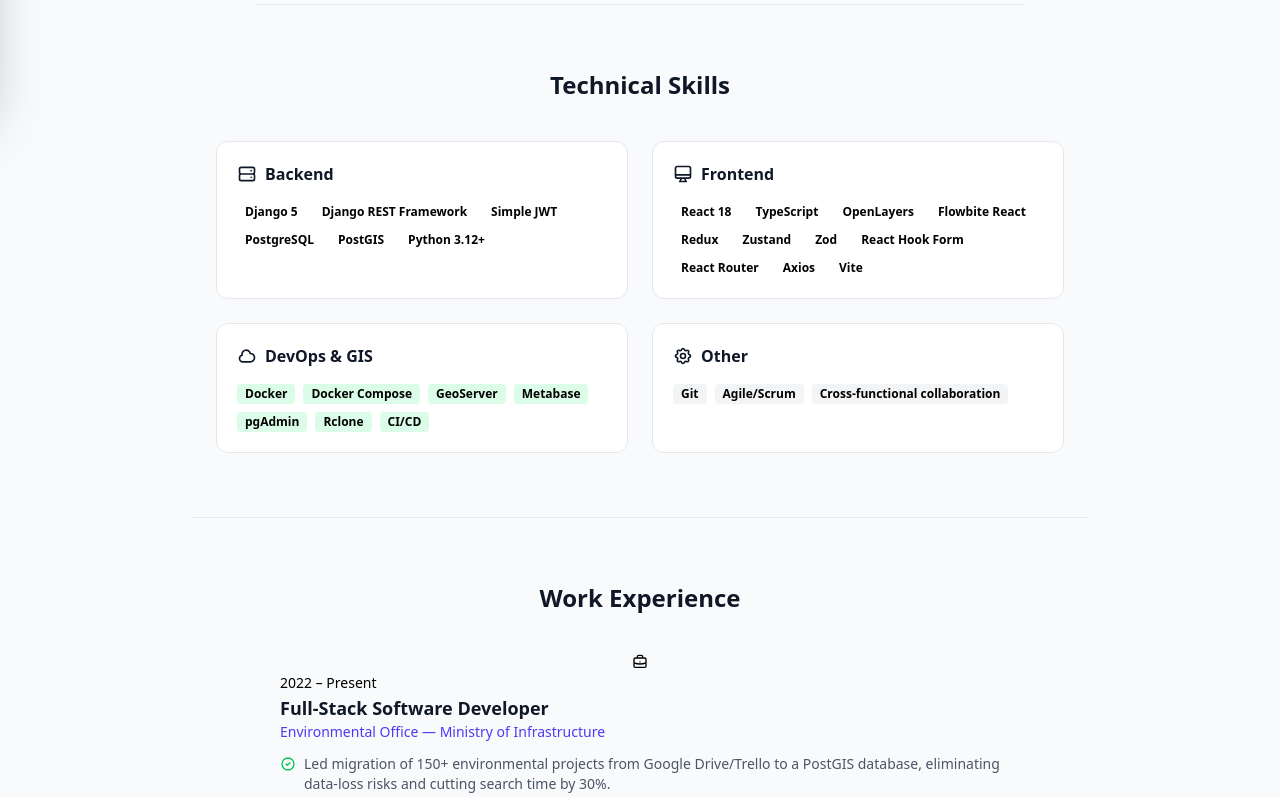
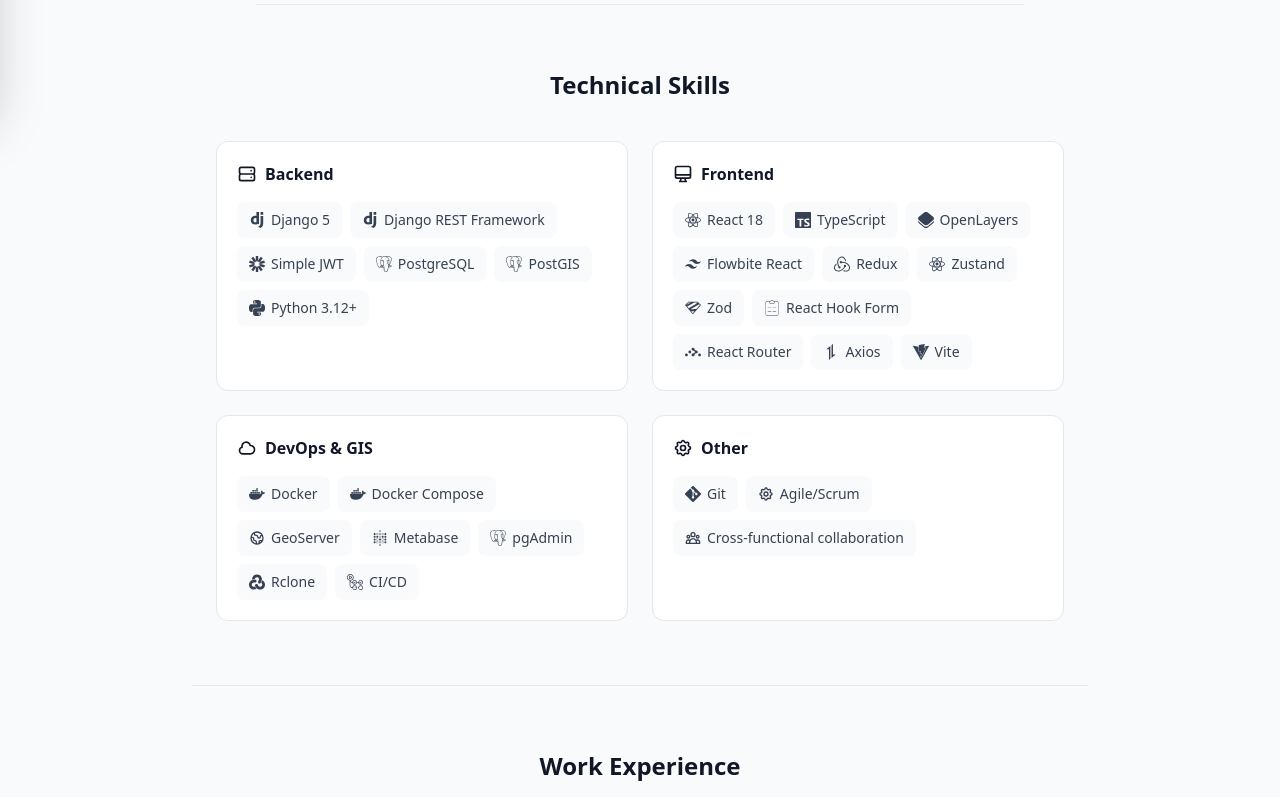
Before and after one commit to Joaquin-Montorsi/landing_cv, a React (Vite) app: page / in a window 1280 px wide. Shown: the part 690-1487 px from the top of the page. Built offline with nearby package versions, Linux system fonts and the light colour scheme.

Commit message:
feat(style): :lipstick: redecorate tecnical skills items

```diff
--- a/src/components/Skills.jsx
+++ b/src/components/Skills.jsx
@@ -1,17 +1,70 @@
-import { Badge } from "flowbite-react"
 import {
   HiOutlineServer,
   HiOutlineDesktopComputer,
   HiOutlineCloud,
   HiOutlineCog,
+  HiOutlineGlobe,
+  HiOutlineUserGroup,
+  HiOutlineCode,
 } from "react-icons/hi"
+import {
+  SiDjango,
+  SiJsonwebtokens,
+  SiPostgresql,
+  SiPython,
+  SiReact,
+  SiTypescript,
+  SiOpenlayers,
+  SiRedux,
+  SiZod,
+  SiReacthookform,
+  SiReactrouter,
+  SiAxios,
+  SiVite,
+  SiDocker,
+  SiMetabase,
+  SiRclone,
+  SiGithubactions,
+  SiGit,
+  SiTailwindcss,
+} from "react-icons/si"
 import { skills } from "../data"
 
+const skillIcons = {
+  "Django 5": SiDjango,
+  "Django REST Framework": SiDjango,
+  "Simple JWT": SiJsonwebtokens,
+  "PostgreSQL": SiPostgresql,
+  "PostGIS": SiPostgresql,
+  "Python 3.12+": SiPython,
+  "React 18": SiReact,
+  "TypeScript": SiTypescript,
+  "OpenLayers": SiOpenlayers,
+  "Flowbite React": SiTailwindcss,
+  "Redux": SiRedux,
+  "Zustand": SiReact,
+  "Zod": SiZod,
+  "React Hook Form": SiReacthookform,
+  "React Router": SiReactrouter,
+  "Axios": SiAxios,
+  "Vite": SiVite,
+  "Docker": SiDocker,
+  "Docker Compose": SiDocker,
+  "GeoServer": HiOutlineGlobe,
+  "Metabase": SiMetabase,
+  "pgAdmin": SiPostgresql,
+  "Rclone": SiRclone,
+  "CI/CD": SiGithubactions,
+  "Git": SiGit,
+  "Agile/Scrum": HiOutlineCog,
+  "Cross-functional collaboration": HiOutlineUserGroup,
+}
+
 const categories = [
-  { key: "backend", label: "Backend", icon: HiOutlineServer, color: "purple" },
-  { key: "frontend", label: "Frontend", icon: HiOutlineDesktopComputer, color: "blue" },
-  { key: "devops", label: "DevOps & GIS", icon: HiOutlineCloud, color: "green" },
-  { key: "other", label: "Other", icon: HiOutlineCog, color: "gray" },
+  { key: "backend", label: "Backend", icon: HiOutlineServer },
+  { key: "frontend", label: "Frontend", icon: HiOutlineDesktopComputer },
+  { key: "devops", label: "DevOps & GIS", icon: HiOutlineCloud },
+  { key: "other", label: "Other", icon: HiOutlineCog },
 ]
 
 export default function Skills() {
@@ -22,21 +75,28 @@
       </h2>
 
       <div className="grid gap-6 sm:grid-cols-2">
-        {categories.map(({ key, label, icon: Icon, color }) => (
+        {categories.map(({ key, label, icon: CatIcon }) => (
           <div
             key={key}
             className="rounded-xl border border-gray-200 bg-white p-5 dark:border-gray-700 dark:bg-gray-800"
           >
             <div className="mb-4 flex items-center gap-2 text-gray-900 dark:text-white">
-              <Icon className="h-5 w-5" />
+              <CatIcon className="h-5 w-5" />
               <h3 className="font-semibold">{label}</h3>
             </div>
             <div className="flex flex-wrap gap-2">
-              {skills[key].map((skill) => (
-                <Badge key={skill} color={color}>
-                  {skill}
-                </Badge>
-              ))}
+              {skills[key].map((skill) => {
+                const Icon = skillIcons[skill] || HiOutlineCode
+                return (
+                  <span
+                    key={skill}
+                    className="inline-flex items-center gap-1.5 rounded-lg bg-gray-50 px-3 py-2 text-sm text-gray-700 dark:bg-gray-700 dark:text-gray-300"
+                  >
+                    <Icon className="h-4 w-4 shrink-0" />
+                    {skill}
+                  </span>
+                )
+              })}
             </div>
           </div>
         ))}
```
